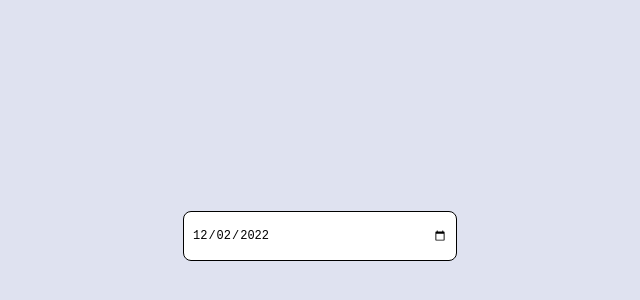
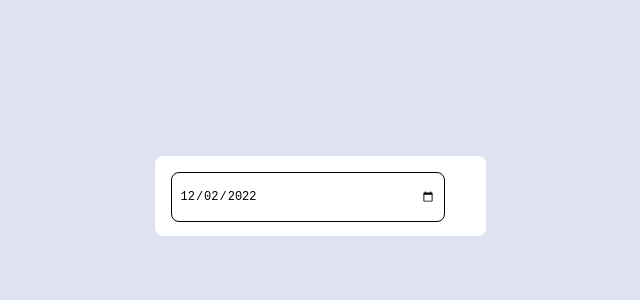
Before and after one commit to s-jez/Calendar_App, a Next.js app: page / in a window 1280 px wide. Shown: the part 164-464 px from the top of the page, without its empty margins (320-960 px from the left). Built offline with nearby package versions, Linux system fonts and the light colour scheme.

Commit message:
[fix]: changes.

```diff
--- a/components/Calendar/Form/CalendarForm.module.scss
+++ b/components/Calendar/Form/CalendarForm.module.scss
@@ -27,11 +27,12 @@
       border-radius: 100%;
       cursor: pointer;
       border: 1px solid black;
+      font-size: 14px;
     }
     .day {
       display: flex;
       justify-content: center;
-      font-size: 13px;
+      font-size: 14px;
       &:hover {
         background-color: white;
         border-radius: 100%;
--- a/components/Calendar/Form/CalendarForm.tsx
+++ b/components/Calendar/Form/CalendarForm.tsx
@@ -61,7 +61,7 @@ const CalendarForm = ({
     return new Array(daysInCurrentMonth + firstDayCurrentMonth - 1)
       .fill(0)
       .map((_, i) =>
-        i + 1 <= firstDayCurrentMonth ? (
+        i + 2 <= firstDayCurrentMonth ? (
           <div key={i}></div>
         ) : (
           <div
@@ -111,9 +111,11 @@ const CalendarForm = ({
     });
   };
   return (
-    <>
-      {inputFocus && (
-        <form className={styles.form} onClick={onClick}>
+    <form
+      className={styles.form}
+      onClick={onClick}
+      style={{ visibility: inputFocus ? "visible" : "hidden" }}
+    >
       <MonthInput
         month={inputValue.month}
         year={inputValue.year}
@@ -125,8 +127,6 @@ const CalendarForm = ({
         {getAllDays()}
       </div>
     </form>
-      )}
-    </>
   );
 };
 
--- a/components/Calendar/Input/CalendarInput.module.scss
+++ b/components/Calendar/Input/CalendarInput.module.scss
@@ -1,4 +1,5 @@
 .calendar {
+  margin: 20rem 0;
   .input {
     width: 16rem;
     height: 3rem;
@@ -8,4 +9,9 @@
     font-size: .75rem;
     padding: 0 .5rem;
   }
+  &__white {
+    background-color: white;
+    height: 5rem;
+    border-radius: .5rem;
+  }
 }
--- a/components/Calendar/Input/CalendarInput.tsx
+++ b/components/Calendar/Input/CalendarInput.tsx
@@ -23,7 +23,6 @@ const CalendarInput = () => {
     if (document.activeElement !== inputRef.current) {
       inputRef.current?.focus();
     }
-    if (inputFocus) setInputFocus(true);
   };
 
   const inputChangeHandler = (e: ChangeEvent<HTMLInputElement>) => {
@@ -48,6 +47,7 @@ const CalendarInput = () => {
 
   return (
     <div className={styles["calendar"]}>
+      <div className={styles["calendar__white"]}>
         <input
           id="calendar-input"
           type="date"
@@ -68,6 +68,7 @@ const CalendarInput = () => {
           setInputValue={setInputValue}
         />
       </div>
+    </div>
   );
 };
 
--- a/helpers/formatDate.ts
+++ b/helpers/formatDate.ts
@@ -2,4 +2,4 @@ export const formatRangeOfDay = (day: number, year: number, month: number): numb
 
 export const formatRangeOfMonth = (month: number): number => Math.max(Math.min(month, 12), 1);
 
-export const formatRangeOfYear = (year: number): number => Math.max(Math.min(year, 2030), 2020);
+export const formatRangeOfYear = (year: number): number => Math.max(Math.min(year, 2029), 2020);
--- a/styles/Home.module.scss
+++ b/styles/Home.module.scss
@@ -3,7 +3,6 @@
   height: 100vh;
   display: flex;
   flex-direction: column;
-  justify-content: center;
   align-items: center;
   background: #DFE2F0;
 }
```
Lines whose indentation alone changed are shown as unchanged.
